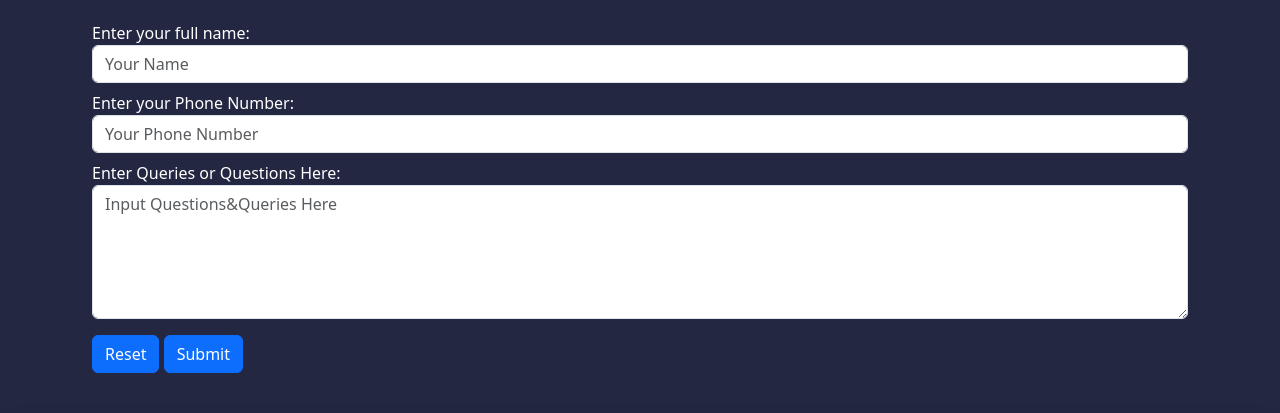
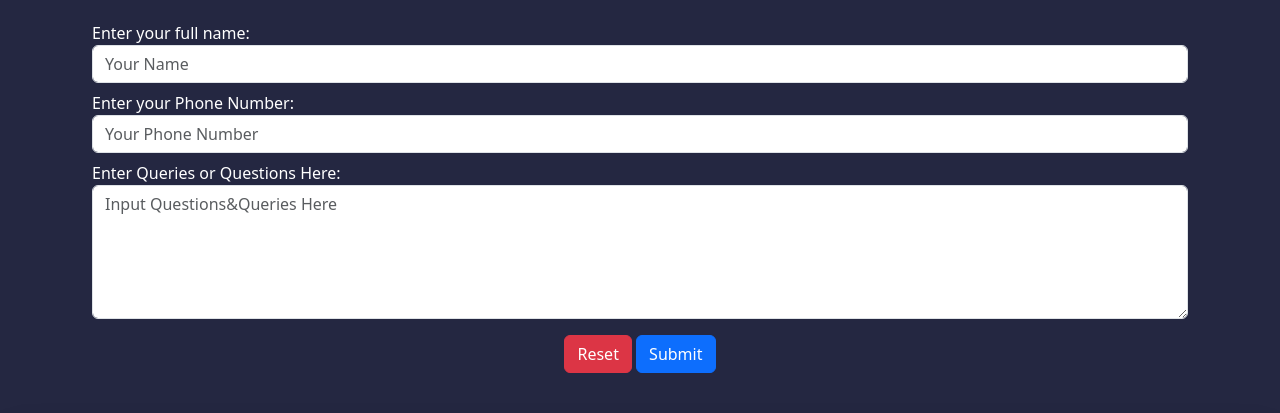
Before and after one commit to albloh2/nyp-uxdwd-assignment, a plain HTML site: page contact_us.html in a window 1280 px wide. Shown: the part 387-800 px from the top of the page. Drawn offline with nearby package versions, Linux system fonts and the light colour scheme.

Commit message:
contact us final iteration

```diff
--- a/contact_us.html
+++ b/contact_us.html
@@ -62,9 +62,13 @@
                     <label for="comments">Enter Queries or Questions Here:</label>
                     <textarea id="comments" class="form-control" rows="5" placeholder="Input Questions&Queries Here"></textarea>
                 </div>
-                    <input class="btn btn-primary" type="reset" value="Reset">
-                    <button type="submit" class="btn btn-primary my-2" onclick="window.location.href='formsubmissionsucess.html'">Submit</button>
+                <div class="row  d-flex flex-column align-items-center justify-content-center centered">
+                    <div col="8">
+                    <input type="reset" class="btn btn-danger my-2 ">
+                    <button type="submit" class="btn btn-primary my-2 " onclick="window.location.href='formsubmissionsucess.html'">Submit</button>
+                    </div>
                 </div>
+            </div>
     </div>
         <div class="container-fluid border-0 shadow-lg d-flex flex-column align-items-center justify-content-center centered py-5 px-10 text-white" data-aos="fade-in" data-aos-duration="3000">
                 <h2>Alternatively, contact us using our contact information below!</h2>
--- a/css/style.css
+++ b/css/style.css
@@ -67,7 +67,7 @@ body {
 
 .list {
     list-style-position: inside;
-
+}
 .centered-desktop {
     text-align: center;
 }
@@ -115,6 +115,9 @@ body {
 
 }
 
+
+
+
 .bigbutton {
     height:65px;
     display: flex;
```
